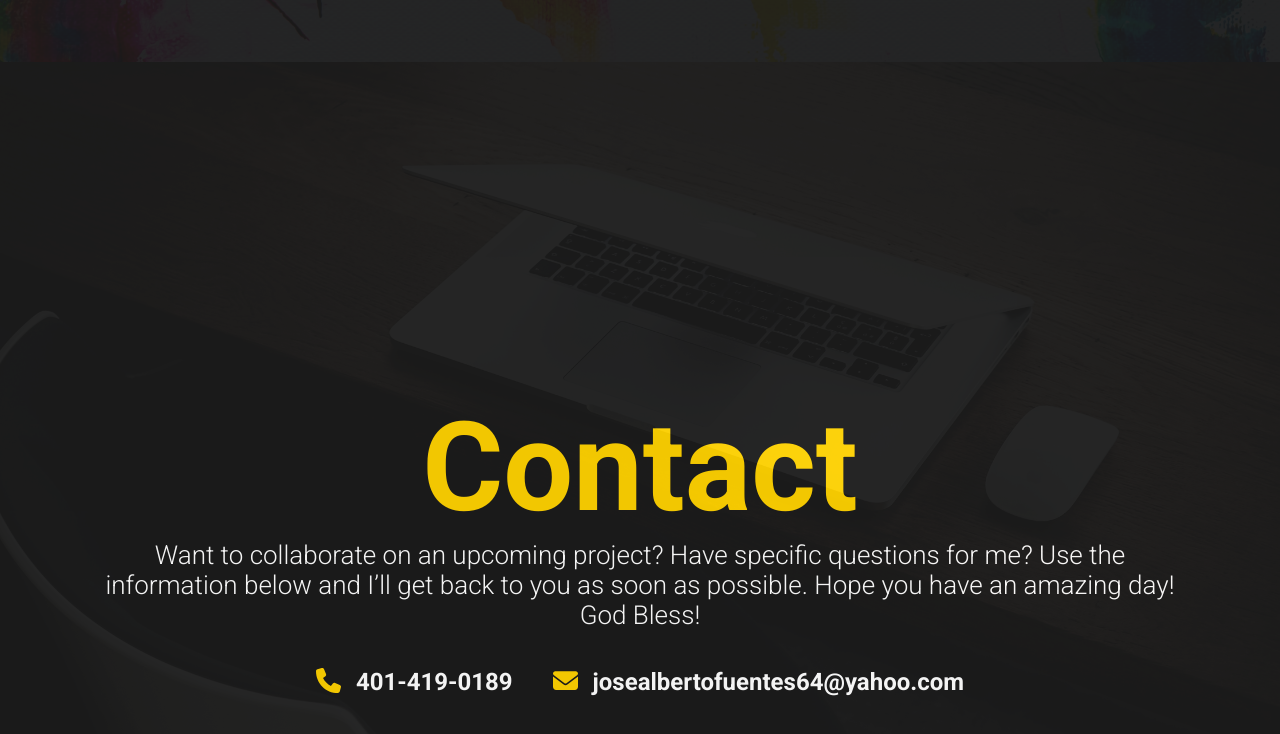
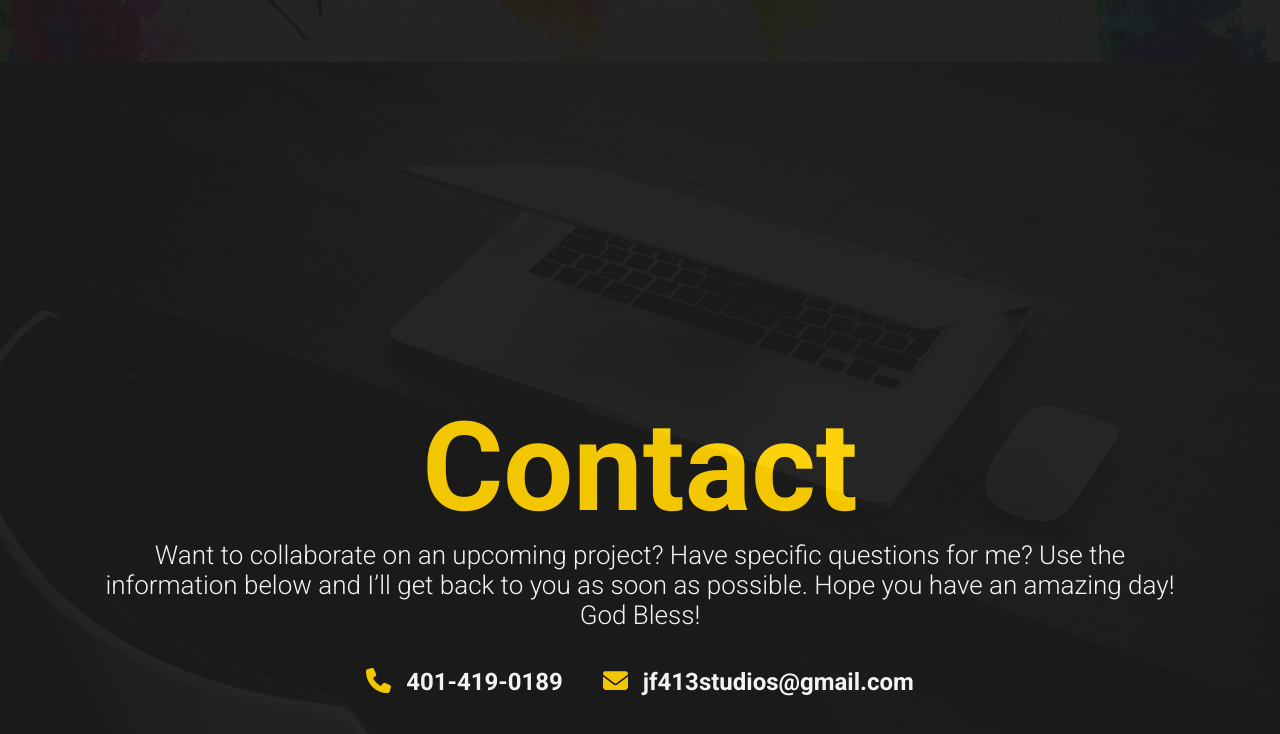
Before and after one commit to jf413studios/portfolio, a React (Create React App) app in the folder portfolio/: page / in a window 1280 px wide. Shown: the part 3046-3780 px from the top of the page. Built offline with nearby package versions, Linux system fonts and the light colour scheme.

Commit message:
Updating email on the contact section within the homepage

```diff
--- a/portfolio/src/pages/Home/Sections/Contact/Contact.js
+++ b/portfolio/src/pages/Home/Sections/Contact/Contact.js
@@ -16,7 +16,7 @@ function Contact(){
                     </div>
                     <div id="email-info">
                         <FontAwesomeIcon icon={faEnvelope} />
-                        <a href="mailto:josealbertofuentes64@yahoo.com">josealbertofuentes64@yahoo.com</a>
+                        <a href="mailto:jf413studios@gmail.com">jf413studios@gmail.com</a>
                     </div>
                 </div>
             </div>
```
